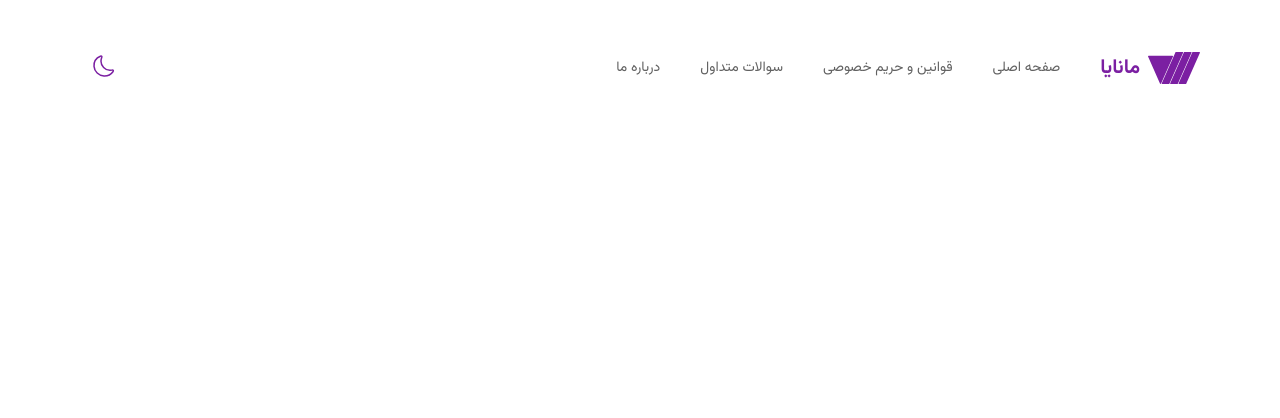
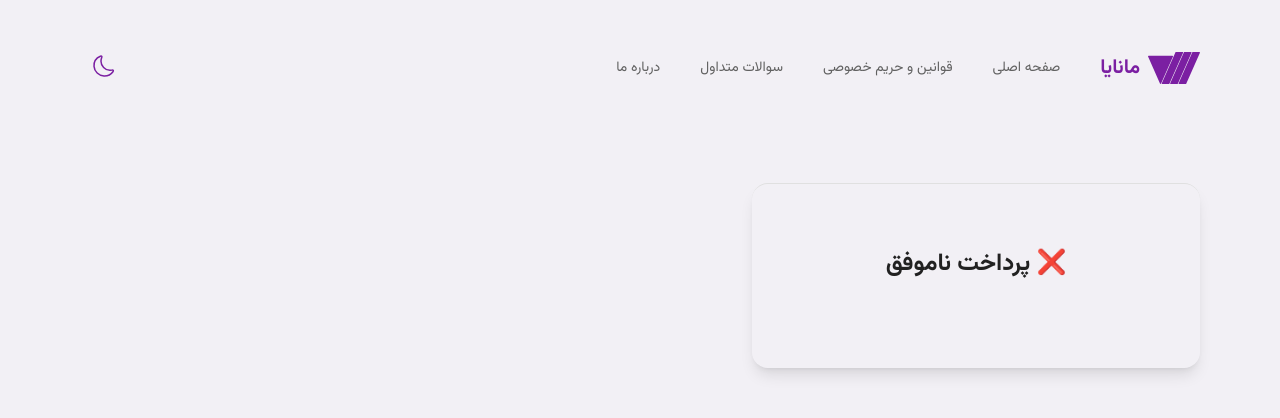
Before and after one commit to SeyyedAliTabatabaei/manaya-web, a Next.js app: page /payment-result in a window 1280 px wide. Before the commit this address had no page. Shown: the top 418 px of the page. Built offline with nearby package versions, Linux system fonts and the light colour scheme.

Commit message:
import payment result

```diff
--- /dev/null
+++ b/app/payment-result/page.tsx
@@ -0,0 +1,46 @@
+"use client";
+
+import { useSearchParams } from "next/navigation";
+import Container from "@/components/Container";
+
+export default async function PaymentResultPage() {
+    const searchParams = useSearchParams();
+
+    const success = searchParams.get("success") === "true";
+    const message = searchParams.get("message") || "";
+    const amount = searchParams.get("data[amount]");
+    const refId = searchParams.get("data[ref_id]");
+    const daysRemaining = searchParams.get("data[days_remaining]");
+
+
+    return (
+        <Container>
+            <div className="py-16 border-t border-divider shadow-lg rounded-2xl p-8 w-full max-w-md text-center">
+                <h1
+                    className={`text-2xl font-bold mb-4 ${
+                        success ? "text-green-600" : "text-red-600"
+                    }`}
+                >
+                    {success ? "✅ پرداخت موفق" : "❌ پرداخت ناموفق"}
+                </h1>
+
+                <p className="text-text-secondary mb-6">{decodeURIComponent(message)}</p>
+
+                {success && (
+                    <div className="space-y-2 text-text-primary">
+                        <p><span className="font-semibold">مبلغ: </span>{amount} ریال</p>
+                        <p><span className="font-semibold">کد پیگیری: </span>{refId}</p>
+                        <p><span className="font-semibold">روزهای باقی‌مانده اشتراک: </span>{daysRemaining}</p>
+                    </div>
+                )}
+
+                {/*<button*/}
+                {/*    onClick={() => (window.location.href = "/")}*/}
+                {/*    className="mt-6 w-full bg-blue-600 hover:bg-blue-700 text-white py-2 rounded-lg transition"*/}
+                {/*>*/}
+                {/*    بازگشت به خانه*/}
+                {/*</button>*/}
+            </div>
+        </Container>
+    );
+}
```
